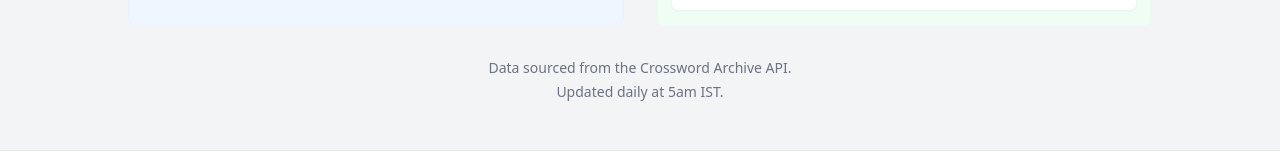
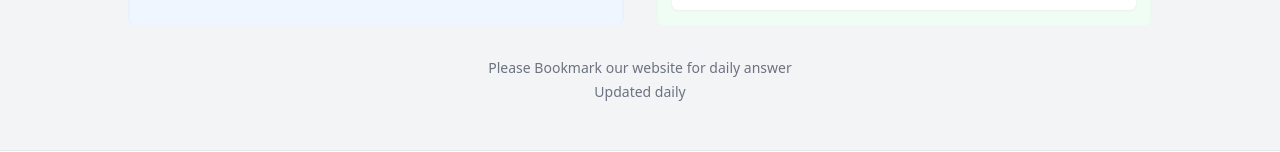
Before and after one commit to 0xSatwik/crosasword-solver-and-answer, a Next.js app: page /daily/nyt-daily in a window 1280 px wide. Shown: the part 3641-3793 px from the top of the page. Built offline with nearby package versions, Linux system fonts and the light colour scheme.

Commit message:
Update binary cache files for webpack server development to reflect recent changes in the build process.

```diff
--- a/src/app/daily/nyt-daily/page.tsx
+++ b/src/app/daily/nyt-daily/page.tsx
@@ -244,8 +244,8 @@ export default async function NytDailyPage() {
 
           {/* API Source Info */}
           <div className="mt-8 text-center text-sm text-gray-500">
-            <p>Data sourced from the Crossword Archive API.</p>
-            <p className="mt-1">Updated daily at 5am IST.</p>
+            <p>Please Bookmark our website for daily answer</p>
+            <p className="mt-1">Updated daily</p>
           </div>
         </div>
       </div>
```
Also changed, not shown: 1 other file (tests, documents, lock files or other folders).
